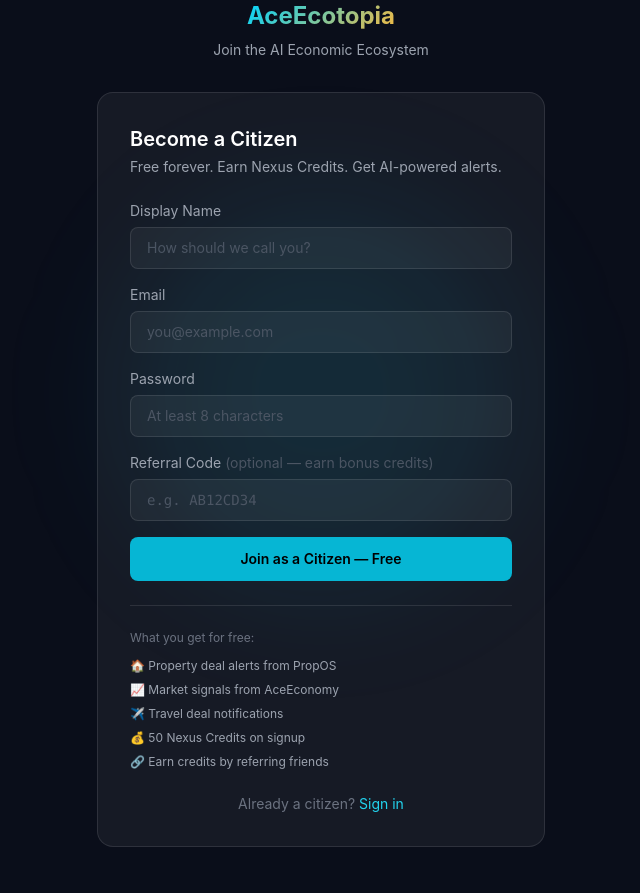
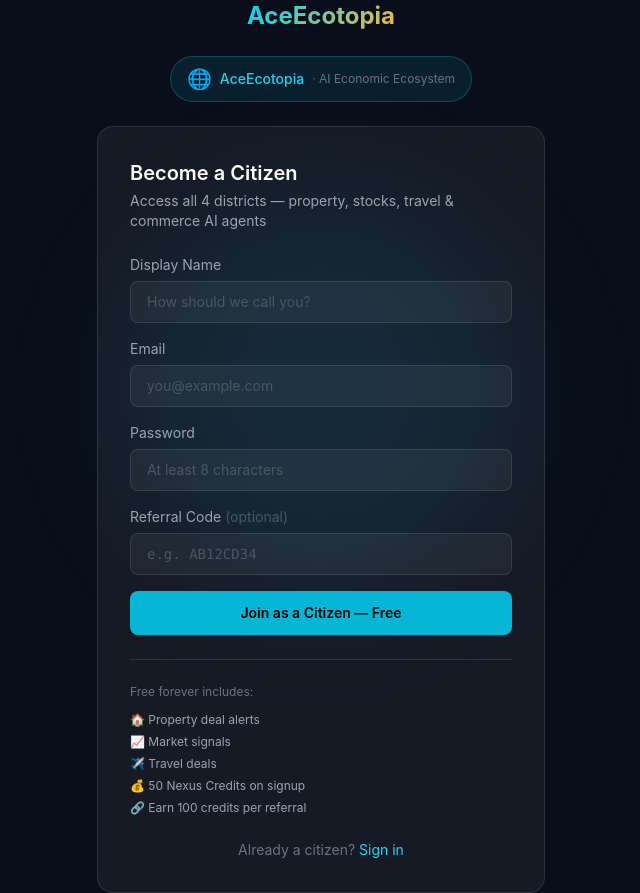
Before and after one commit to mailts001/MasterPage_AceEcotopia, a Next.js app: page /citizen/register in a window 1280 px wide. Shown: the whole page, without its empty margins (319-959 px from the left). Before the commit the page ends 847 px from the top, so only its background shows below. Built offline with nearby package versions, Linux system fonts and the light colour scheme.

Commit message:
District-themed register page + fix district card links

```diff
--- a/app/citizen/register/page.tsx
+++ b/app/citizen/register/page.tsx
@@ -1,10 +1,72 @@
 'use client'
 
-import { useState } from 'react'
+import { useState, Suspense } from 'react'
 import { createClient } from '@/lib/supabase/client'
+import { useSearchParams } from 'next/navigation'
 import Link from 'next/link'
 
-export default function RegisterPage() {
+const DISTRICT_THEMES: Record<string, {
+  name: string; icon: string; tagline: string; benefit: string
+  accent: string; glow: string; border: string; btn: string
+}> = {
+  propos: {
+    name: 'PropOS District',
+    icon: '🏙️',
+    tagline: 'Property Intelligence',
+    benefit: 'Get refinance alerts & property deal signals worth $300–800/month',
+    accent: 'text-blue-400',
+    glow: 'bg-blue-500/10',
+    border: 'border-blue-500/30',
+    btn: 'bg-blue-500 hover:bg-blue-400',
+  },
+  aceeconomy: {
+    name: 'AceEconomy District',
+    icon: '💹',
+    tagline: 'Investment Intelligence',
+    benefit: 'Get stock momentum signals, earnings alerts & REIT tracking',
+    accent: 'text-green-400',
+    glow: 'bg-green-500/10',
+    border: 'border-green-500/30',
+    btn: 'bg-green-500 hover:bg-green-400',
+  },
+  nexustravel: {
+    name: 'NexusTravel District',
+    icon: '✈️',
+    tagline: 'Travel Intelligence',
+    benefit: 'Get flight price drop alerts & hotel deals — save $100–400 per trip',
+    accent: 'text-purple-400',
+    glow: 'bg-purple-500/10',
+    border: 'border-purple-500/30',
+    btn: 'bg-purple-500 hover:bg-purple-400',
+  },
+  commerce: {
+    name: 'Commerce District',
+    icon: '🛒',
+    tagline: 'Arbitrage Intelligence',
+    benefit: 'Get price gap signals across Shopee, Lazada & Amazon',
+    accent: 'text-amber-400',
+    glow: 'bg-amber-500/10',
+    border: 'border-amber-500/30',
+    btn: 'bg-amber-500 hover:bg-amber-400',
+  },
+}
+
+const DEFAULT_THEME = {
+  name: 'AceEcotopia',
+  icon: '🌐',
+  tagline: 'AI Economic Ecosystem',
+  benefit: 'Access all 4 districts — property, stocks, travel & commerce AI agents',
+  accent: 'text-cyan-400',
+  glow: 'bg-cyan-500/10',
+  border: 'border-cyan-500/30',
+  btn: 'bg-cyan-500 hover:bg-cyan-400',
+}
+
+function RegisterForm() {
+  const searchParams = useSearchParams()
+  const districtId = searchParams.get('district') ?? ''
+  const theme = DISTRICT_THEMES[districtId] ?? DEFAULT_THEME
+
   const [email, setEmail] = useState('')
   const [password, setPassword] = useState('')
   const [name, setName] = useState('')
@@ -16,26 +78,21 @@ export default function RegisterPage() {
     e.preventDefault()
     setLoading(true)
     setMessage(null)
-
     const supabase = createClient()
     const { error } = await supabase.auth.signUp({
       email,
       password,
       options: {
-        data: {
-          display_name: name,
-          referred_by_code: referral || null,
-        },
+        data: { display_name: name, referred_by_code: referral || null },
         emailRedirectTo: `${location.origin}/citizen/dashboard`,
       },
     })
-
     if (error) {
       setMessage({ type: 'error', text: error.message })
     } else {
       setMessage({
         type: 'success',
-        text: 'Check your email to confirm your account. You\'ll receive 50 Nexus Credits on first login!',
+        text: "Check your email to confirm your account. You'll receive 50 Nexus Credits on first login!",
       })
     }
     setLoading(false)
@@ -43,23 +100,29 @@ export default function RegisterPage() {
 
   return (
     <div className="min-h-screen bg-[#0A0E1A] flex items-center justify-center px-4">
-      {/* Background glow */}
+      {/* Background glow — district colour */}
       <div className="absolute inset-0 overflow-hidden pointer-events-none">
-        <div className="absolute top-1/4 left-1/2 -translate-x-1/2 w-96 h-96 bg-cyan-500/10 rounded-full blur-3xl" />
+        <div className={`absolute top-1/4 left-1/2 -translate-x-1/2 w-96 h-96 ${theme.glow} rounded-full blur-3xl`} />
       </div>
 
       <div className="relative w-full max-w-md">
         {/* Logo */}
-        <div className="text-center mb-8">
+        <div className="text-center mb-6">
           <Link href="/" className="inline-block">
             <span className="text-2xl font-bold gradient-text">AceEcotopia</span>
           </Link>
-          <p className="text-gray-400 mt-2 text-sm">Join the AI Economic Ecosystem</p>
+        </div>
+
+        {/* District badge */}
+        <div className={`flex items-center justify-center gap-2 mb-6 px-4 py-2 rounded-full border ${theme.border} ${theme.glow} w-fit mx-auto`}>
+          <span className="text-xl">{theme.icon}</span>
+          <span className={`text-sm font-medium ${theme.accent}`}>{theme.name}</span>
+          <span className="text-xs text-gray-500">· {theme.tagline}</span>
         </div>
 
         <div className="bg-white/5 border border-white/10 rounded-2xl p-8">
           <h1 className="text-xl font-semibold text-white mb-1">Become a Citizen</h1>
-          <p className="text-gray-400 text-sm mb-6">Free forever. Earn Nexus Credits. Get AI-powered alerts.</p>
+          <p className="text-sm text-gray-400 mb-6">{theme.benefit}</p>
 
           {message && (
             <div className={`mb-5 p-4 rounded-lg text-sm ${
@@ -74,75 +137,42 @@ export default function RegisterPage() {
           <form onSubmit={handleRegister} className="space-y-4">
             <div>
               <label className="block text-sm text-gray-400 mb-1.5">Display Name</label>
-              <input
-                type="text"
-                required
-                value={name}
-                onChange={e => setName(e.target.value)}
+              <input type="text" required value={name} onChange={e => setName(e.target.value)}
                 placeholder="How should we call you?"
-                className="w-full bg-white/5 border border-white/10 rounded-lg px-4 py-2.5 text-white placeholder-gray-600 focus:outline-none focus:border-cyan-500/50 focus:bg-white/8 transition text-sm"
-              />
+                className="w-full bg-white/5 border border-white/10 rounded-lg px-4 py-2.5 text-white placeholder-gray-600 focus:outline-none focus:border-white/30 transition text-sm" />
+            </div>
+            <div>
+              <label className="block text-sm text-gray-400 mb-1.5">Email</label>
+              <input type="email" required value={email} onChange={e => setEmail(e.target.value)}
+                placeholder="you@example.com"
+                className="w-full bg-white/5 border border-white/10 rounded-lg px-4 py-2.5 text-white placeholder-gray-600 focus:outline-none focus:border-white/30 transition text-sm" />
+            </div>
+            <div>
+              <label className="block text-sm text-gray-400 mb-1.5">Password</label>
+              <input type="password" required minLength={8} value={password} onChange={e => setPassword(e.target.value)}
+                placeholder="At least 8 characters"
+                className="w-full bg-white/5 border border-white/10 rounded-lg px-4 py-2.5 text-white placeholder-gray-600 focus:outline-none focus:border-white/30 transition text-sm" />
+            </div>
+            <div>
+              <label className="block text-sm text-gray-400 mb-1.5">
+                Referral Code <span className="text-gray-600">(optional)</span>
+              </label>
+              <input type="text" value={referral} onChange={e => setReferral(e.target.value.toUpperCase())}
+                placeholder="e.g. AB12CD34" maxLength={8}
+                className="w-full bg-white/5 border border-white/10 rounded-lg px-4 py-2.5 text-white placeholder-gray-600 focus:outline-none focus:border-white/30 transition text-sm font-mono" />
             </div>
 
-            <div>
-              <label className="block text-sm text-gray-400 mb-1.5">Email</label>
-              <input
-                type="email"
-                required
-                value={email}
-                onChange={e => setEmail(e.target.value)}
-                placeholder="you@example.com"
-                className="w-full bg-white/5 border border-white/10 rounded-lg px-4 py-2.5 text-white placeholder-gray-600 focus:outline-none focus:border-cyan-500/50 focus:bg-white/8 transition text-sm"
-              />
-            </div>
-
-            <div>
-              <label className="block text-sm text-gray-400 mb-1.5">Password</label>
-              <input
-                type="password"
-                required
-                minLength={8}
-                value={password}
-                onChange={e => setPassword(e.target.value)}
-                placeholder="At least 8 characters"
-                className="w-full bg-white/5 border border-white/10 rounded-lg px-4 py-2.5 text-white placeholder-gray-600 focus:outline-none focus:border-cyan-500/50 focus:bg-white/8 transition text-sm"
-              />
-            </div>
-
-            <div>
-              <label className="block text-sm text-gray-400 mb-1.5">
-                Referral Code <span className="text-gray-600">(optional — earn bonus credits)</span>
-              </label>
-              <input
-                type="text"
-                value={referral}
-                onChange={e => setReferral(e.target.value.toUpperCase())}
-                placeholder="e.g. AB12CD34"
-                maxLength={8}
-                className="w-full bg-white/5 border border-white/10 rounded-lg px-4 py-2.5 text-white placeholder-gray-600 focus:outline-none focus:border-cyan-500/50 focus:bg-white/8 transition text-sm font-mono"
-              />
-            </div>
-
-            <button
-              type="submit"
-              disabled={loading}
-              className="w-full mt-2 bg-cyan-500 hover:bg-cyan-400 disabled:opacity-50 disabled:cursor-not-allowed text-black font-semibold py-3 rounded-lg transition text-sm"
-            >
+            <button type="submit" disabled={loading}
+              className={`w-full mt-2 ${theme.btn} disabled:opacity-50 text-black font-semibold py-3 rounded-lg transition text-sm`}>
               {loading ? 'Creating account…' : 'Join as a Citizen — Free'}
             </button>
           </form>
 
-          {/* Benefits */}
+          {/* What you get */}
           <div className="mt-6 pt-6 border-t border-white/10">
-            <p className="text-xs text-gray-500 mb-3">What you get for free:</p>
-            <div className="space-y-2">
-              {[
-                '🏠 Property deal alerts from PropOS',
-                '📈 Market signals from AceEconomy',
-                '✈️ Travel deal notifications',
-                '💰 50 Nexus Credits on signup',
-                '🔗 Earn credits by referring friends',
-              ].map(b => (
+            <p className="text-xs text-gray-500 mb-3">Free forever includes:</p>
+            <div className="space-y-1.5">
+              {['🏠 Property deal alerts', '📈 Market signals', '✈️ Travel deals', '💰 50 Nexus Credits on signup', '🔗 Earn 100 credits per referral'].map(b => (
                 <div key={b} className="text-xs text-gray-400">{b}</div>
               ))}
             </div>
@@ -150,12 +180,18 @@ export default function RegisterPage() {
 
           <p className="text-center text-sm text-gray-500 mt-6">
             Already a citizen?{' '}
-            <Link href="/citizen/login" className="text-cyan-400 hover:text-cyan-300">
-              Sign in
-            </Link>
+            <Link href="/citizen/login" className={`${theme.accent} hover:opacity-80`}>Sign in</Link>
           </p>
         </div>
       </div>
     </div>
   )
 }
+
+export default function RegisterPage() {
+  return (
+    <Suspense>
+      <RegisterForm />
+    </Suspense>
+  )
+}
--- a/components/districts/DistrictsSection.tsx
+++ b/components/districts/DistrictsSection.tsx
@@ -156,7 +156,9 @@ export default function DistrictsSection() {
 
                 {/* CTA */}
                 <a
-                  href={district.href !== '#' ? district.href : '/citizen/register'}
+                  href={district.href !== '#' ? district.href : `/citizen/register?district=${district.id}`}
+                  target={district.href !== '#' ? '_blank' : undefined}
+                  rel={district.href !== '#' ? 'noopener noreferrer' : undefined}
                   className={`inline-flex items-center gap-2 text-sm font-medium ${district.accent} hover:opacity-80 transition-opacity`}
                 >
                   {district.href !== '#' ? 'Visit District →' : 'Join to Access →'}
```
